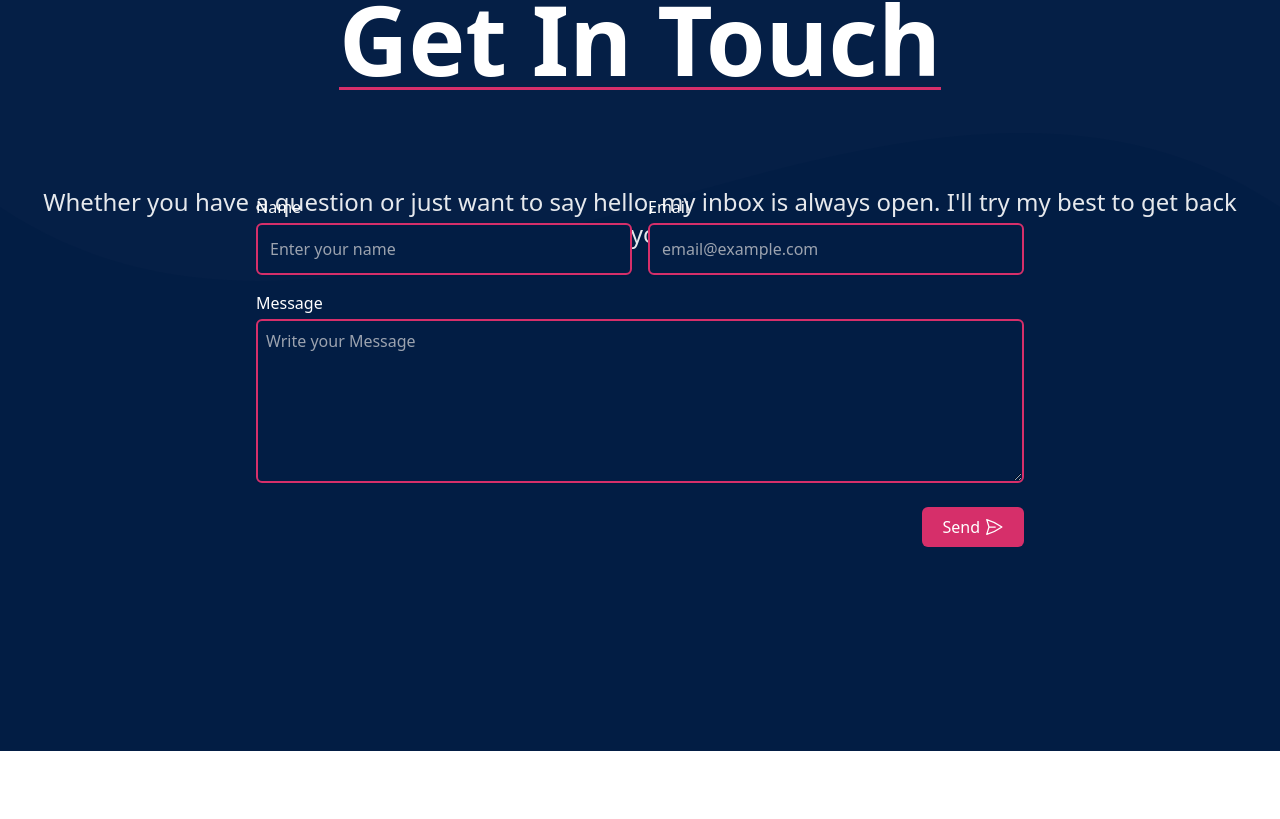
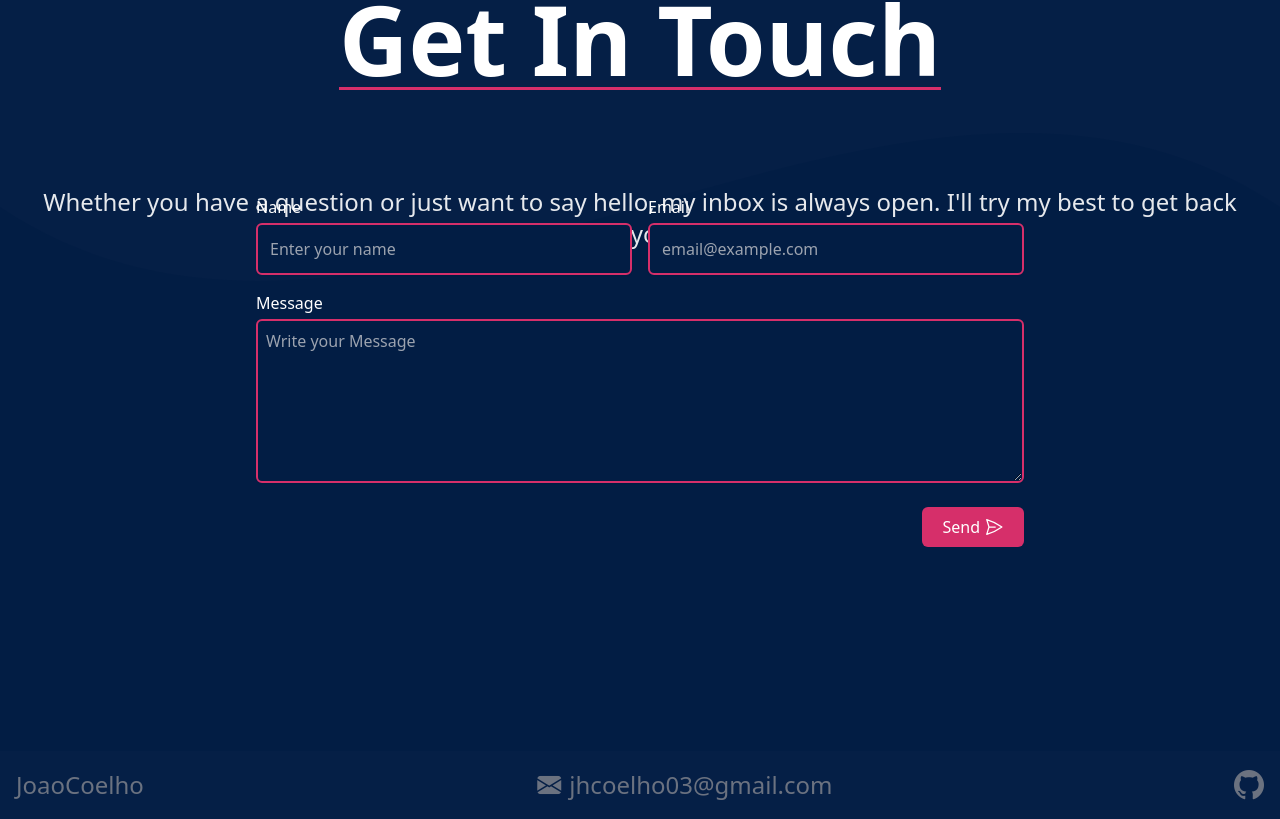
Before and after one commit to JoaoCoelho2003/bio, a Vue app: page / in a window 1280 px wide. Shown: the part 2449-3268 px from the top of the page. Before the commit the page ends 3200 px from the top, so only its background shows below. Built offline with nearby package versions, Linux system fonts and the light colour scheme.

Commit message:
feat: footer added

```diff
--- a/src/App.vue
+++ b/src/App.vue
@@ -11,6 +11,7 @@
         <component :is="sectionViewMap[index]" />
       </section>
     </div>
+    <Footer />
   </div>
 </template>
 
@@ -18,6 +19,7 @@
 import { ref, onMounted, onUnmounted } from 'vue'
 import { useRoute } from 'vue-router'
 import Header from '@/components/Header.vue'
+import Footer from '@/components/Footer.vue'
 import HomeView from '@/views/HomeView.vue'
 import SkillsView from '@/views/SkillsView.vue'
 import ProjectsView from '@/views/ProjectsView.vue'
--- /dev/null
+++ b/src/components/Footer.vue
@@ -0,0 +1,18 @@
+<template>
+    <footer class="flex justify-between items-center p-4 shadow-md z-50 bg-[#051f46]">
+      <div>
+        <span class="text-sm md:text-2xl md:font-light text-gray-500 sm:text-center dark:text-gray-400">JoaoCoelho</span>
+      </div>
+        <div class="hover:underline flex items-center">
+            <i class="bi bi-envelope-fill text-sm md:text-2xl md:font-light text-gray-500 sm:text-center dark:text-gray-400"></i>
+            <span class="text-sm md:text-2xl md:font-light text-gray-500 sm:text-center dark:text-gray-400 ml-2 hover:underline">jhcoelho03@gmail.com</span>
+        </div>
+        <div>
+            <a href="https://github.com/JoaoCoelho2003/bio" target="_blank" class="text-xl md:text-3xl md:font-light text-gray-500 sm:text-center dark:text-gray-400 ml-2 hover:underline hover:text-[#d62f6a] transition-colors duration-300">
+                    <i class="bi bi-github"></i>
+            </a>
+        </div>
+    </footer>
+  </template>
+
+  <script setup></script>
```
